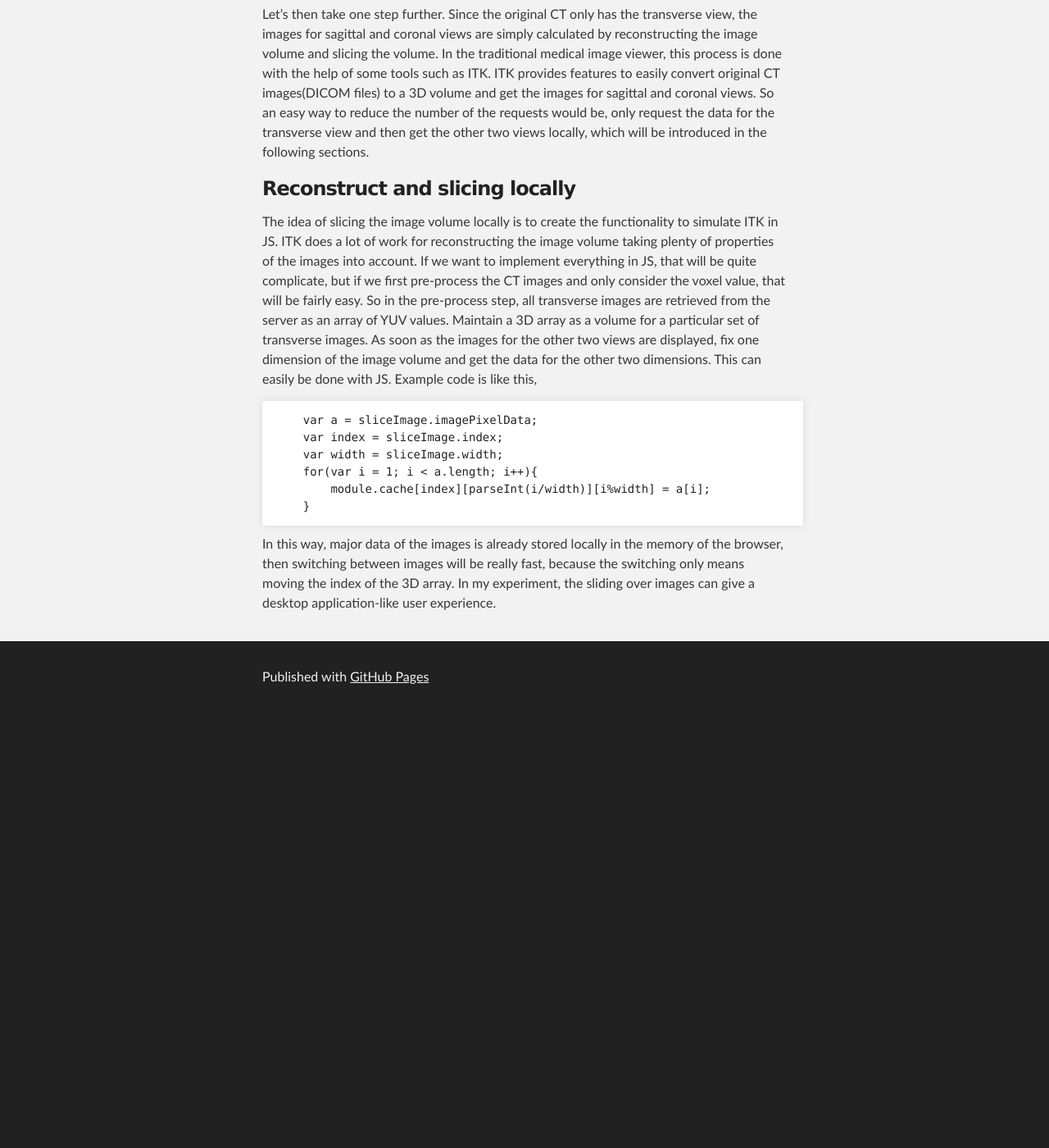
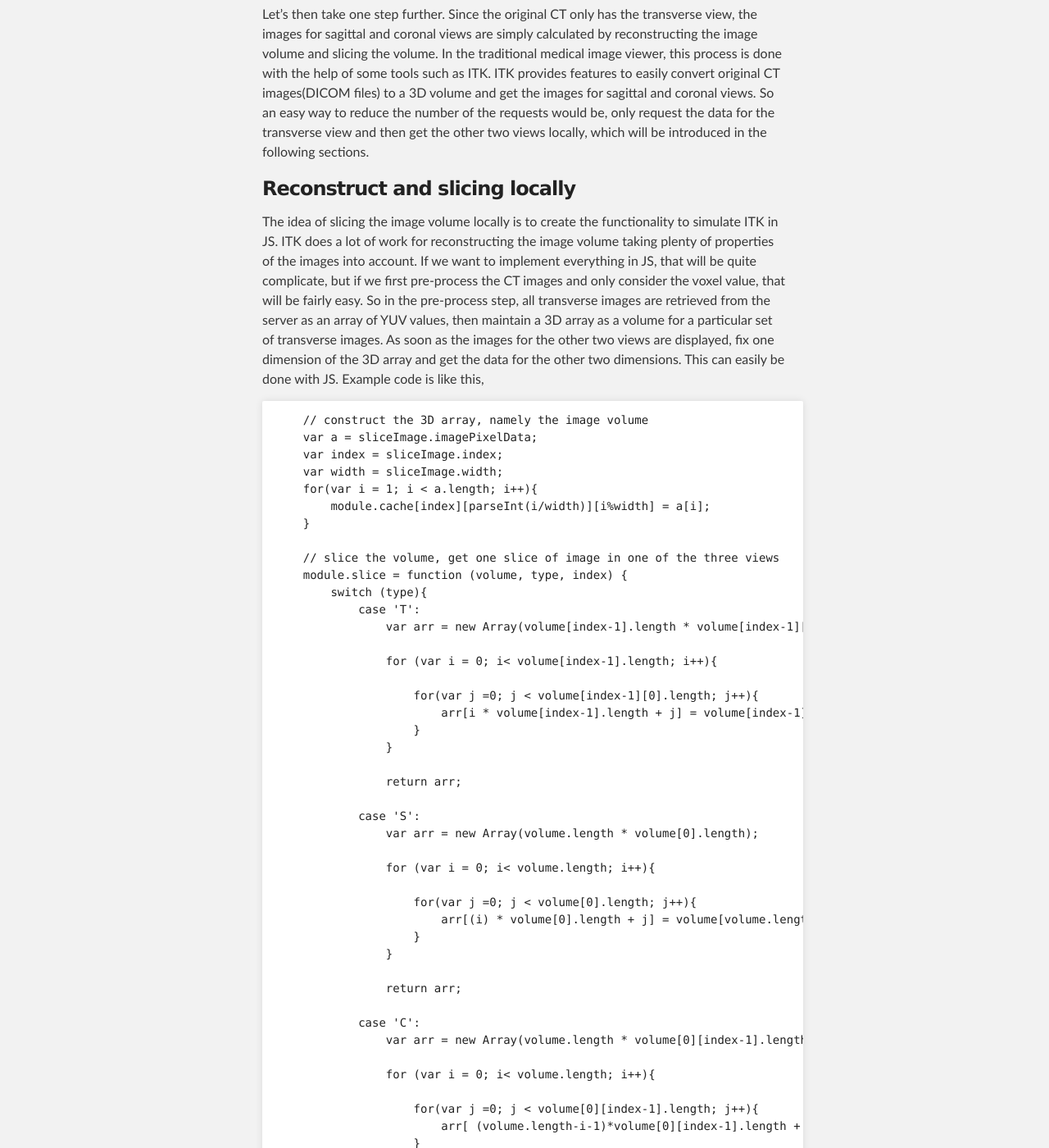
Before and after one commit to simonlzn/simonlzn.github.io, a Jekyll site: the page built from _posts/2016-09-10-Web-based-medical-image-viewer.md, in a window 1280 px wide and 1400 px high, scrolled down 1207 px. Shown: the whole window at 82% size. Built offline with Jekyll 4.4.1, drawn with Linux system fonts in a browser that asks for light colours; before the commit the page ends 2079 px from its top, so only the background shows below that; some of the changed text lies outside the part shown.

Commit message:
added more content

````diff
--- a/_posts/2016-09-10-Web-based-medical-image-viewer.md
+++ b/_posts/2016-09-10-Web-based-medical-image-viewer.md
@@ -21,15 +21,66 @@
 Let's then take one step further. Since the original CT only has the transverse view, the images for sagittal and coronal views are simply calculated by reconstructing the image volume and slicing the volume. In the traditional medical image viewer, this process is done with the help of some tools such as ITK. ITK provides features to easily convert original CT images(DICOM files) to a 3D volume and get the images for sagittal and coronal views. So an easy way to reduce the number of the requests would be, only request the data for the transverse view and then get the other two views locally, which will be introduced in the following sections.
 
 <h3>Reconstruct and slicing locally</h3>
-The idea of slicing the image volume locally is to create the functionality to simulate ITK in JS. ITK does a lot of work for reconstructing the image volume taking plenty of properties of the images into account. If we want to implement everything in JS, that will be quite complicate, but if we first pre-process the CT images and only consider the voxel value, that will be fairly easy. So in the pre-process step, all transverse images are retrieved from the server as an array of YUV values. Maintain a 3D array as a volume for a particular set of transverse images. As soon as the images for the other two views are displayed, fix one dimension of the image volume and get the data for the other two dimensions. This can easily be done with JS. Example code is like this,
+The idea of slicing the image volume locally is to create the functionality to simulate ITK in JS. ITK does a lot of work for reconstructing the image volume taking plenty of properties of the images into account. If we want to implement everything in JS, that will be quite complicate, but if we first pre-process the CT images and only consider the voxel value, that will be fairly easy. So in the pre-process step, all transverse images are retrieved from the server as an array of YUV values, then maintain a 3D array as a volume for a particular set of transverse images. As soon as the images for the other two views are displayed, fix one dimension of the 3D array and get the data for the other two dimensions. This can easily be done with JS. Example code is like this,
 
 ```
+    // construct the 3D array, namely the image volume
     var a = sliceImage.imagePixelData;
     var index = sliceImage.index;
     var width = sliceImage.width;
     for(var i = 1; i < a.length; i++){
         module.cache[index][parseInt(i/width)][i%width] = a[i];
     }
+
+    // slice the volume, get one slice of image in one of the three views
+    module.slice = function (volume, type, index) {
+        switch (type){
+            case 'T':
+                var arr = new Array(volume[index-1].length * volume[index-1][0].length);
+
+                for (var i = 0; i< volume[index-1].length; i++){
+
+                    for(var j =0; j < volume[index-1][0].length; j++){
+                        arr[i * volume[index-1].length + j] = volume[index-1][i][j];
+                    }
+                }
+
+                return arr;
+
+            case 'S':
+                var arr = new Array(volume.length * volume[0].length);
+
+                for (var i = 0; i< volume.length; i++){
+
+                    for(var j =0; j < volume[0].length; j++){
+                        arr[(i) * volume[0].length + j] = volume[volume.length-i-1][j][index-1];
+                    }
+                }
+
+                return arr;
+
+            case 'C':
+                var arr = new Array(volume.length * volume[0][index-1].length);
+
+                for (var i = 0; i< volume.length; i++){
+
+                    for(var j =0; j < volume[0][index-1].length; j++){
+                        arr[ (volume.length-i-1)*volume[0][index-1].length + j] = volume[i][index-1][j];
+                    }
+                }
+
+                return arr;
+
+
+        }
+
+    };
+
 ```
 
 In this way, major data of the images is already stored locally in the memory of the browser, then switching between images will be really fast, because the switching only means moving the index of the 3D array. In my experiment, the sliding over images can give a desktop application-like user experience.
+
+<h3>Conclusion</h3>
+In summary, medical image viewer can also be built with web, which means HTML can be easily used to build the UI and all kinds of web servers can be used to handle concurrent requests. Users don't need to install any applications, instead all they need is just a browser to open the viewer.
+
+Although web based medical image viewer has these advantages, it also has drawbacks. In order to give users good user experience, the application needs to be customized and optimized for browsers. Images need to be pre-processed, the only data transmitted over internet will be the YUV values. This data should be set to be cache-enabled for the browser. On the browser side, as soon as getting all transverse images, a 3D array can be constructed as a stack of 2D images. It is used to store all the image data as an image volume. When an image on any view needs to be displayed, just fix one dimension of the 3D array and get the other two dimensions.
````
